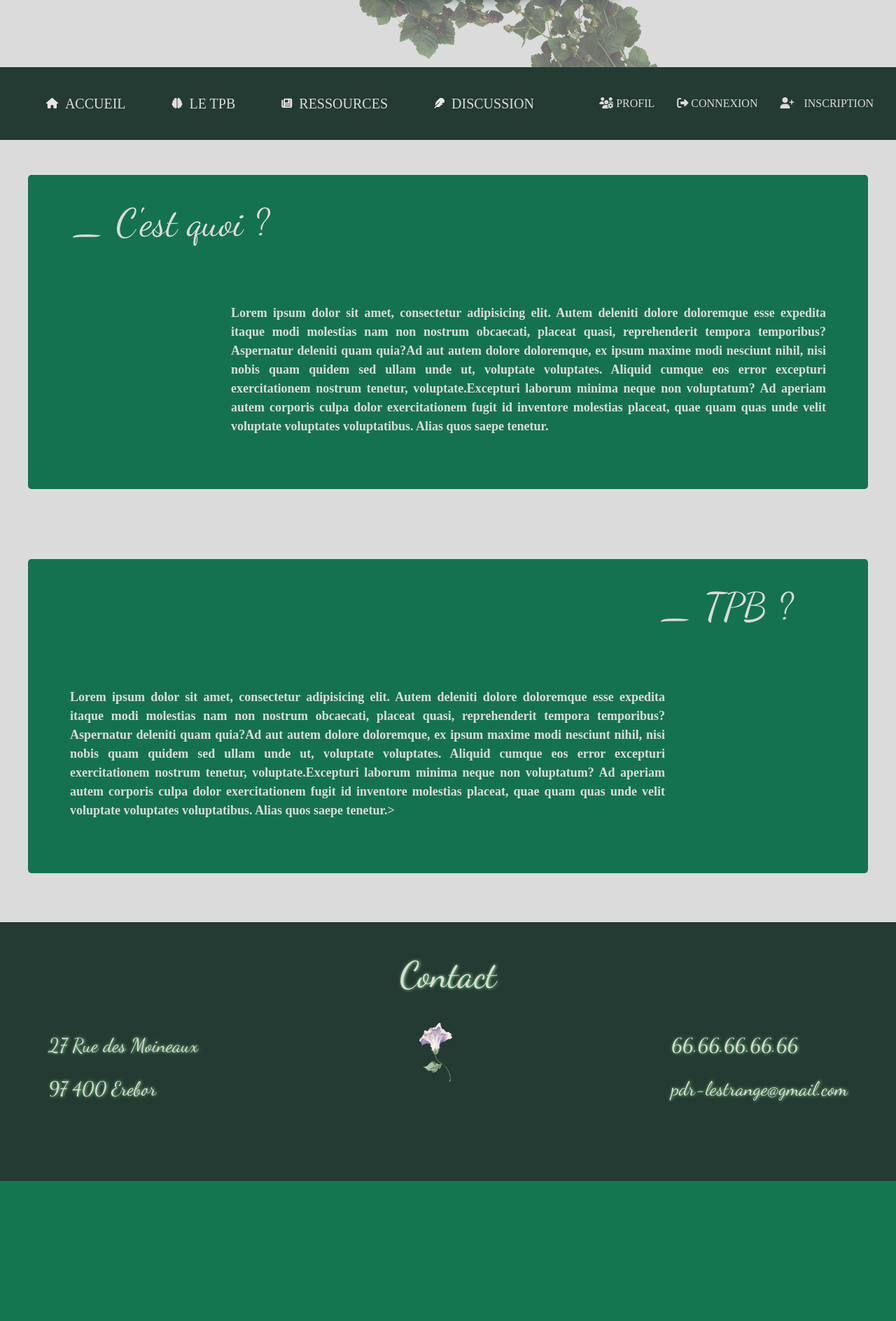
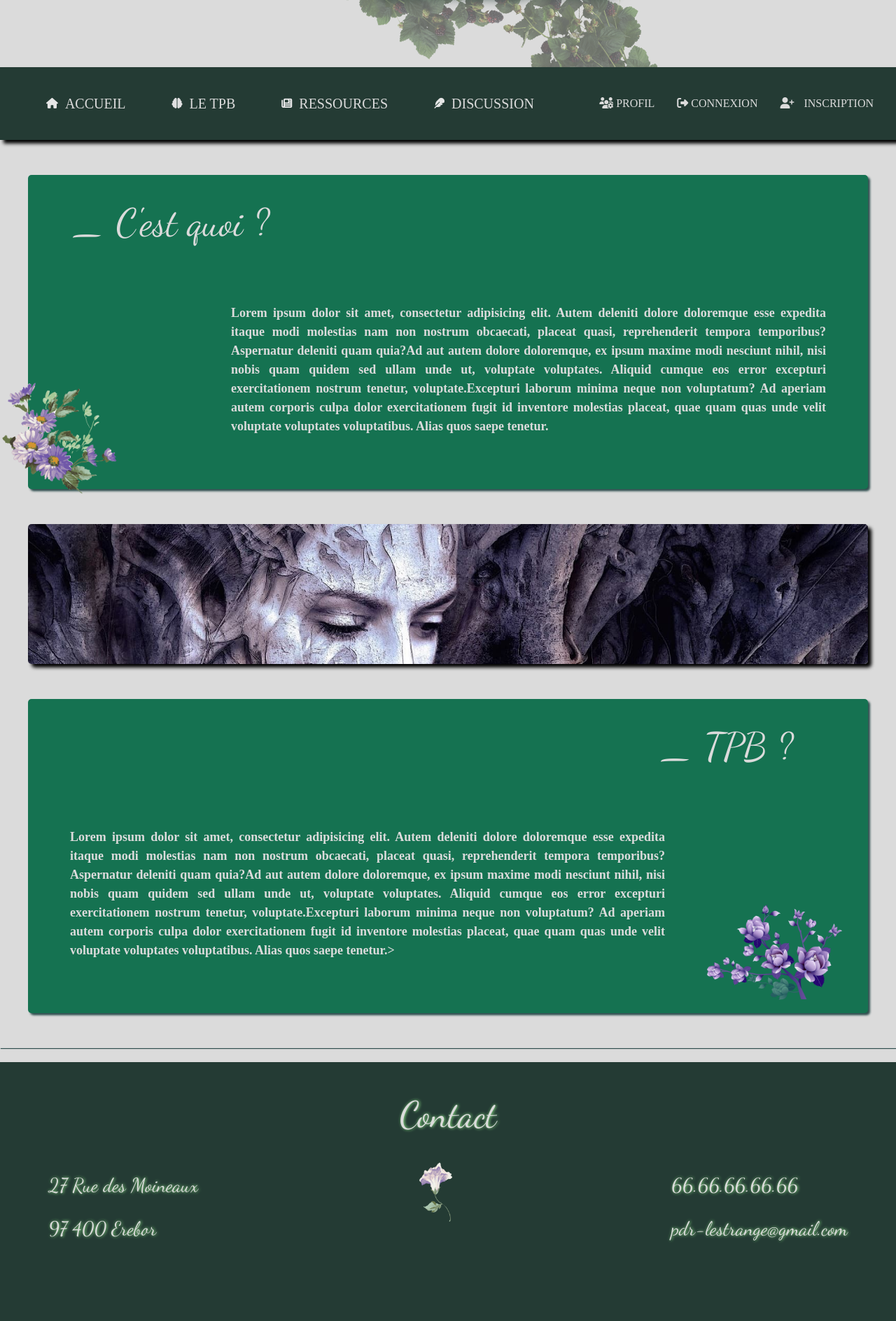
Before and after one commit to SharpSparrow666/l-Ombre-de-toi, a Symfony app: template templates/main/accueil.html.twig in a window 1280 px wide. Shown: the part 209-2097 px from the top of the page at 70% size. Before the commit the page ends 1897 px from the top, so only its background shows below. Run offline with Twig, Linux system fonts and the light colour scheme; the template is opened without the code that fills it, so the values that code supplies are empty; some libraries are stand-ins or nearby versions; some web fonts are replaced.

Commit message:
Finalisation page d'accueil

```diff
--- a/templates/main/accueil.html.twig
+++ b/templates/main/accueil.html.twig
@@ -30,20 +30,27 @@
 
                         <h2 class="section-what">_ C'est quoi ?</h2>
 
+                        <div>
+                            <img class="fleur-accueil-1" src="{{ asset('../../images/fleur-accueil-1.png') }}" alt="">
+                        </div>
+
                         <div class="two-parts">
 
                             <div class="left-part">
                                 <p class="what-is-it"><span>Lorem ipsum dolor sit amet, consectetur adipisicing elit. Autem deleniti dolore doloremque esse expedita itaque modi molestias nam non nostrum obcaecati, placeat quasi, reprehenderit tempora temporibus? Aspernatur deleniti quam quia?</span><span>Ad aut autem dolore doloremque, ex ipsum maxime modi nesciunt nihil, nisi nobis quam quidem sed ullam unde ut, voluptate voluptates. Aliquid cumque eos error excepturi exercitationem nostrum tenetur, voluptate.</span><span>Excepturi laborum minima neque non voluptatum? Ad aperiam autem corporis culpa dolor exercitationem fugit id inventore molestias placeat, quae quam quas unde velit voluptate voluptates voluptatibus. Alias quos saepe tenetur.</span></p>
+
                             </div>
-
                         </div>
-
                     </div>
                 </div>
             </div>
         </div>
 
     </section>
+
+    <div class="container-fluid">
+        <div class="photo-accueil"></div>
+    </div>
 
     {#  Section TPB  #}
     <section>
@@ -54,6 +61,10 @@
                     <div class="tpb-section">
 
                         <h2 class="section-tpb">_ TPB ?</h2>
+
+                        <div>
+                            <img class="fleur-accueil-2" src="{{ asset('../../images/fleur-accueil-2.png') }}" alt="">
+                        </div>
 
                         <div class="two-parts">
 
--- a/templates/partials/css_stronger_than_bootstrap.html.twig
+++ b/templates/partials/css_stronger_than_bootstrap.html.twig
@@ -2,6 +2,7 @@
 
     body{
         background-color: #DBDBDB;
+        box-shadow: 1px 1px 1px darkslategray;
     }
 
     @font-face {
@@ -28,6 +29,7 @@
 
     .navbar{
         background-color: #243B34;
+        box-shadow: 5px 5px 5px black;
     }
 
     a.nav-link.text-light.right{
@@ -76,6 +78,7 @@
             max-height: 530px;
             color: #DBDBDB;
             font-family: "Ysabeau Office";
+            box-shadow: 3px 3px 3px darkslategray;
         }
 
         /*  PARAGRAPHE EXPLICATION  */
@@ -97,6 +100,14 @@
             overflow: hidden;
         }
 
+        .fleur-accueil-1{
+            max-width: 22%;
+            max-height: 22%;
+            position: absolute;
+            margin-top: 155px;
+            margin-left: -50px;
+        }
+
         /*  PARAGRAPHE TPB  */
 
         h2.section-tpb{
@@ -114,6 +125,27 @@
             font-weight: bold;
             max-height: 350px;
             overflow: hidden;
+        }
+
+    .fleur-accueil-2{
+        max-width: 17%;
+        max-height: 17%;
+        position: absolute;
+        margin-top: 160px;
+        margin-left: 960px;
+    }
+
+    /*  CODAGE PHOTO ACCUEIL  */
+
+        .photo-accueil{
+            background: url("../images/trouble-de-la-personnalite.jpg");
+            background-size: cover;
+            height: 200px;
+            width: 1200px;
+            margin: auto;
+            border-bottom: 50px;
+            border-radius: 5px;
+            box-shadow: 5px 5px 5px black;
         }
 
 /**/
```
Also changed, not shown: public/images/fleur-accueil-1.png (added), public/images/fleur-accueil-2.png (added).
